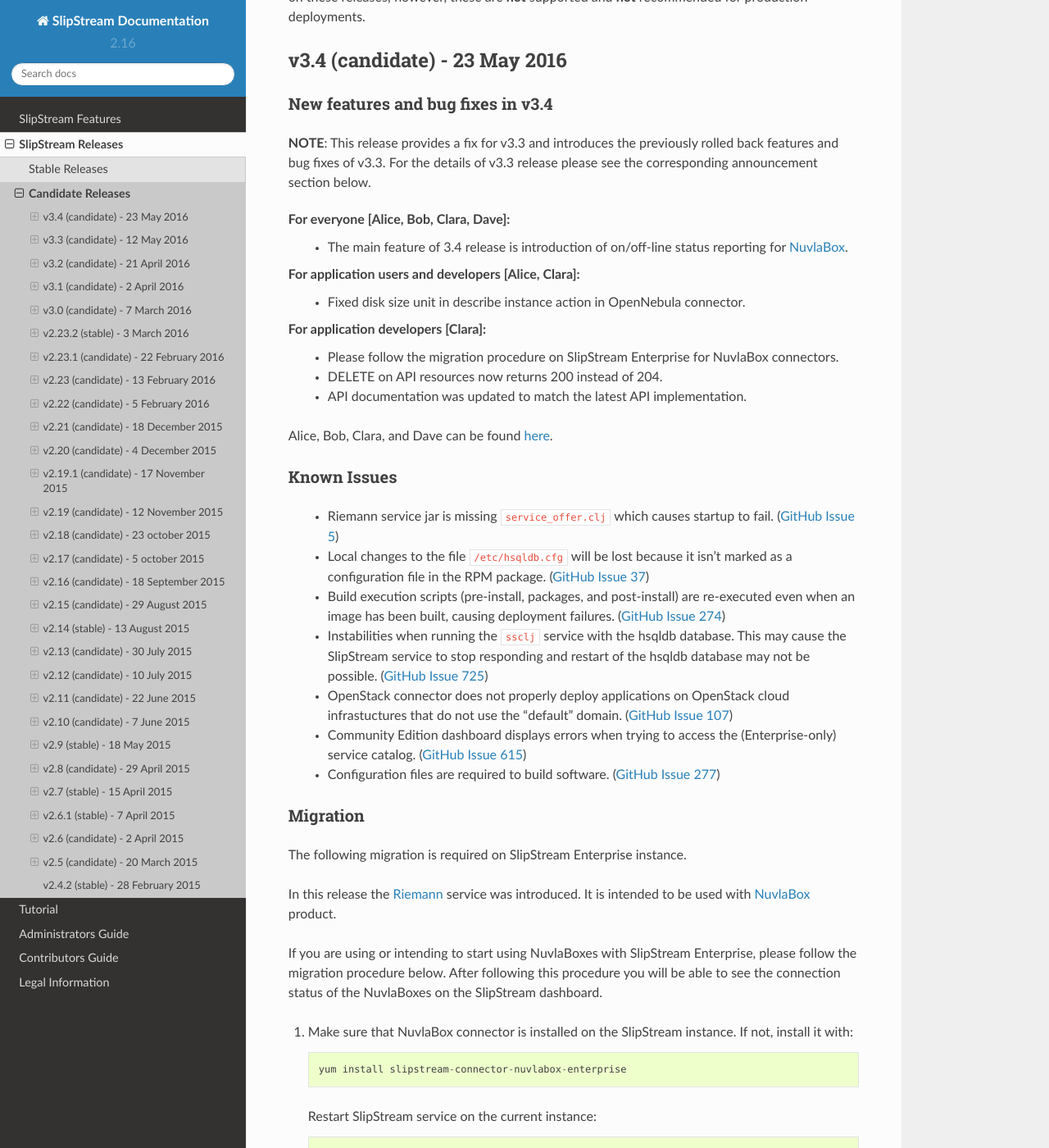
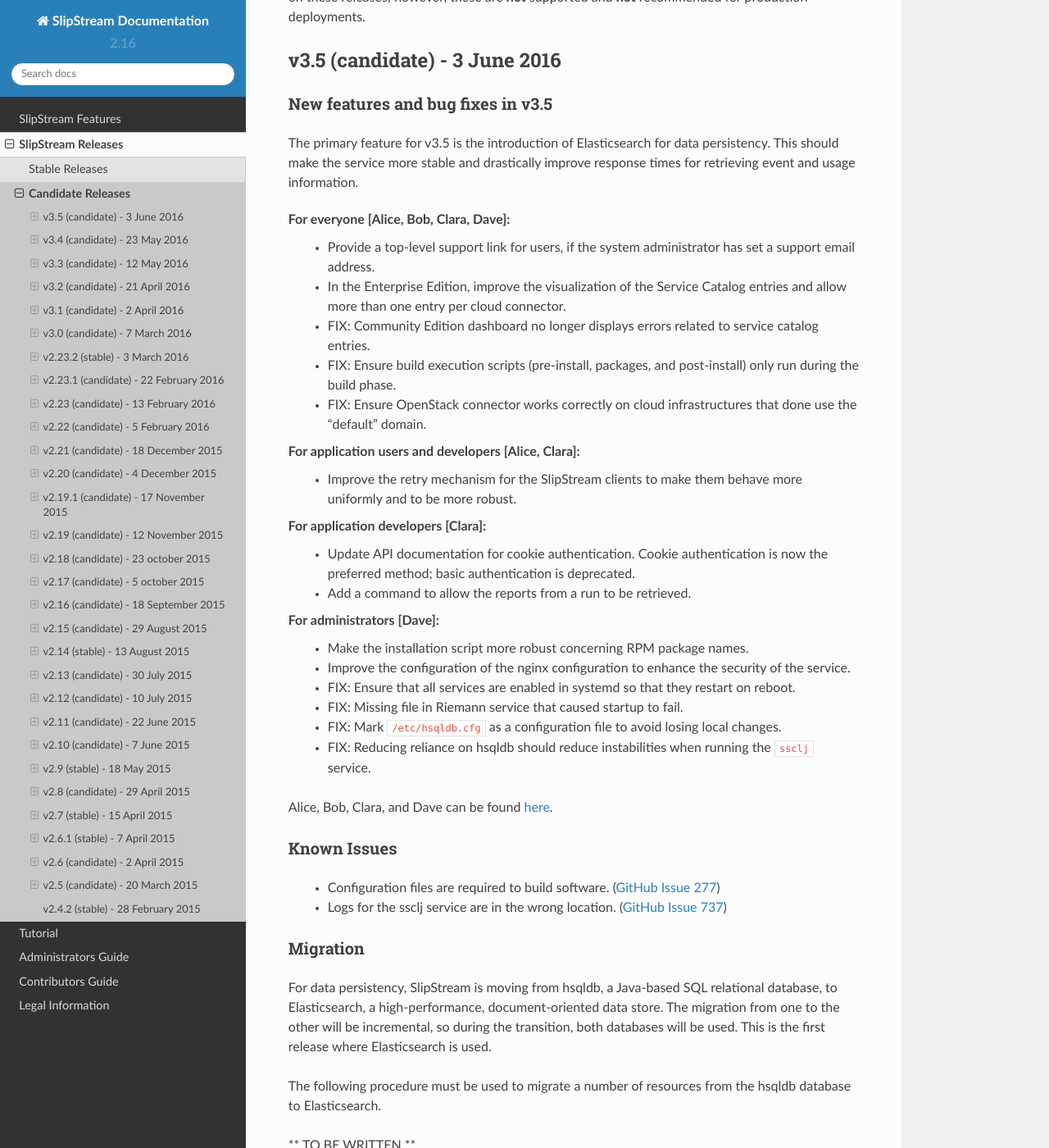
Before and after one commit to slipstream/SlipStreamDocumentation, a Sphinx documentation site: the page built from docs/release_notes/candidate_releases.rst, in a window 1280 px wide and 1400 px high, scrolled down 199 px. Shown: the whole window at 82% size. Built offline with Sphinx 7.4.7 and the Read the Docs theme 2.0.0, drawn with Linux system fonts in a browser that asks for light colours; some of the changed text lies outside the part shown.

Commit message:
add draft release notes for v3.5

```diff
--- a/docs/release_notes/candidate_releases.rst
+++ b/docs/release_notes/candidate_releases.rst
@@ -4,6 +4,87 @@
 Results from each development cycle are packaged into candidate
 releases. We welcome feedback on these releases; however, these are
 **not** supported and **not** recommended for production deployments.
+
+v3.5 (candidate) - 3 June 2016
+------------------------------
+
+New features and bug fixes in v3.5
+~~~~~~~~~~~~~~~~~~~~~~~~~~~~~~~~~~
+
+The primary feature for v3.5 is the introduction of Elasticsearch for
+data persistency.  This should make the service more stable and
+drastically improve response times for retrieving event and usage
+information.
+
+For everyone [Alice, Bob, Clara, Dave]:
+ - Provide a top-level support link for users, if the system
+   administrator has set a support email address.
+ - In the Enterprise Edition, improve the visualization of the Service
+   Catalog entries and allow more than one entry per cloud connector.
+ - FIX: Community Edition dashboard no longer displays errors related
+   to service catalog entries.
+ - FIX: Ensure build execution scripts (pre-install, packages, and
+   post-install) only run during the build phase.
+ - FIX: Ensure OpenStack connector works correctly on cloud
+   infrastructures that done use the "default" domain.
+
+For application users and developers [Alice, Clara]:
+ - Improve the retry mechanism for the SlipStream clients to make them
+   behave more uniformly and to be more robust.
+
+For application developers [Clara]:
+ - Update API documentation for cookie authentication.  Cookie
+   authentication is now the preferred method; basic authentication is
+   deprecated.
+ - Add a command to allow the reports from a run to be retrieved.
+
+For administrators [Dave]:
+ - Make the installation script more robust concerning RPM package
+   names.
+ - Improve the configuration of the nginx configuration to enhance the
+   security of the service.
+ - FIX: Ensure that all services are enabled in systemd so that they
+   restart on reboot.
+ - FIX: Missing file in Riemann service that caused startup to fail.
+ - FIX: Mark ``/etc/hsqldb.cfg`` as a configuration file to avoid
+   losing local changes.
+ - FIX: Reducing reliance on hsqldb should reduce instabilities when
+   running the ``ssclj`` service.
+
+Alice, Bob, Clara, and Dave can be found
+`here <http://sixsq.com/personae/>`_.
+
+Known Issues
+~~~~~~~~~~~~
+
+ - Configuration files are required to build software. (`GitHub Issue
+   277 <https://github.com/slipstream/SlipStreamClient/issues/277>`_)
+ - Logs for the ssclj service are in the wrong location. (`GitHub
+   Issue 737
+   <https://github.com/slipstream/SlipStreamServer/issues/737>`_)
+
+Migration
+~~~~~~~~~
+
+For data persistency, SlipStream is moving from hsqldb, a Java-based
+SQL relational database, to Elasticsearch, a high-performance,
+document-oriented data store.  The migration from one to the other
+will be incremental, so during the transition, both databases will be
+used.  This is the first release where Elasticsearch is used.
+
+The following procedure must be used to migrate a number of resources
+from the hsqldb database to Elasticsearch.
+
+** TO BE WRITTEN **
+
+Commits
+~~~~~~~
+
+-  `Server <https://github.com/slipstream/SlipStreamServer/compare/v3.4-community...v3.5-community>`__
+-  `UI <https://github.com/slipstream/SlipStreamUI/compare/v3.4-community...v3.5-community>`__
+-  `Client <https://github.com/slipstream/SlipStreamClient/compare/v3.4-community...v3.5-community>`__
+-  `Connectors <https://github.com/slipstream/SlipStreamConnectors/compare/v3.4-community...v3.5-community>`__
+-  `Documentation <https://github.com/slipstream/SlipStreamDocumentation/compare/v3.4-community...v3.5-community>`__
 
 v3.4 (candidate) - 23 May 2016
 ------------------------------
```
